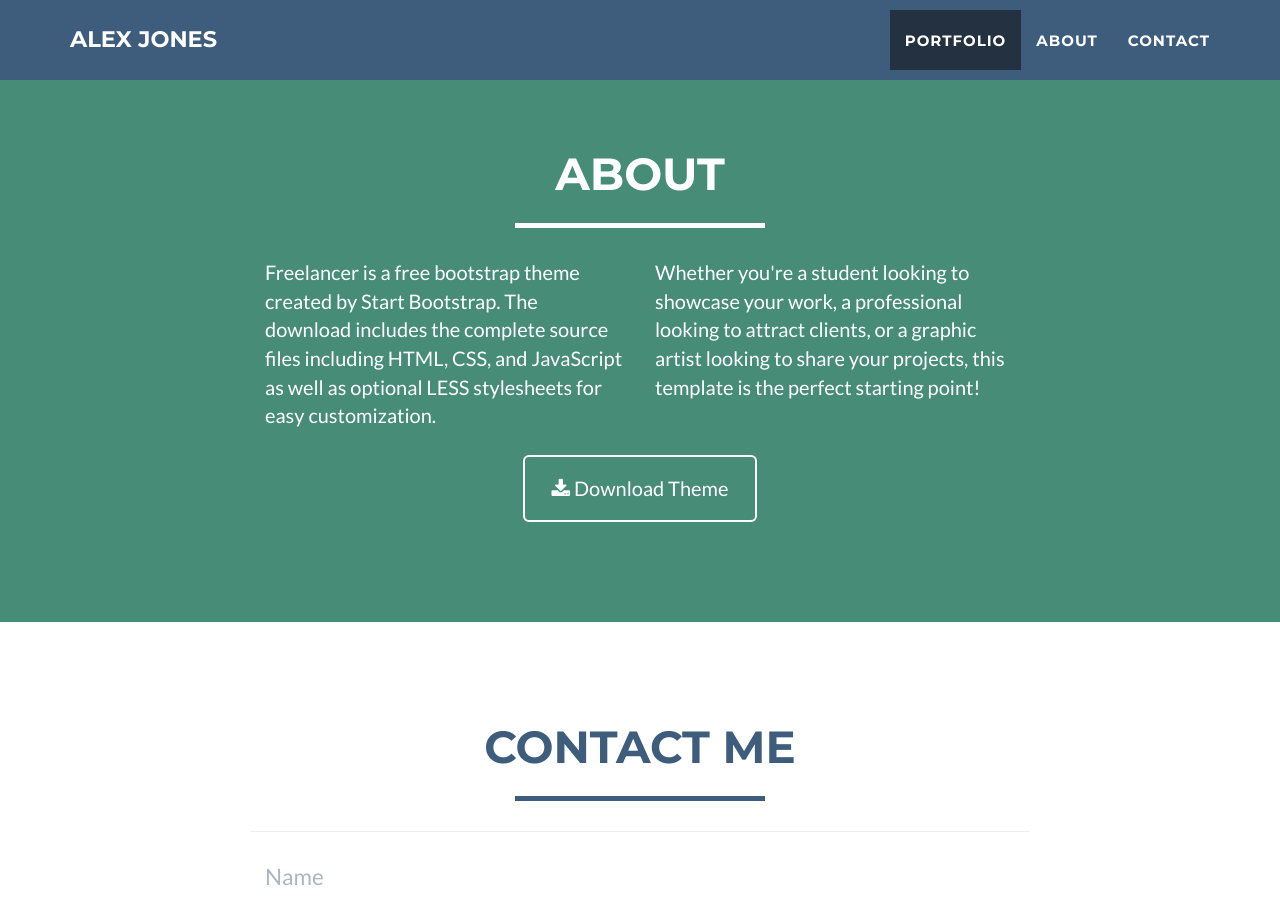
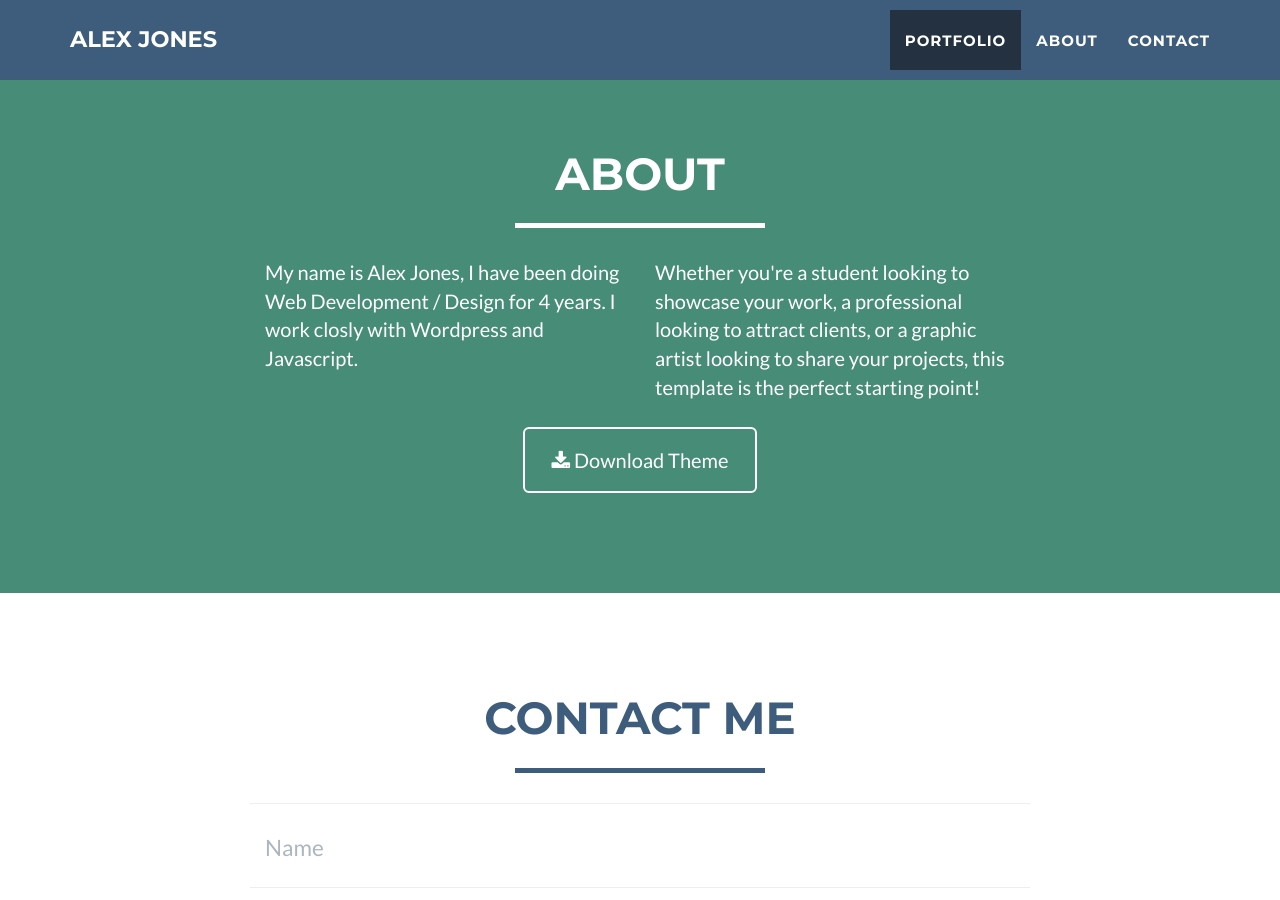
Before and after one commit to killerkoda13/killerkoda13.github.io, a Jekyll site: the page built from index.html, in a window 1280 px wide and 900 px high, scrolled down 1616 px. Built offline with Jekyll 4.4.1, drawn with Linux system fonts in a browser that asks for light colours.

Commit message:
about.html updated

```diff
--- a/_includes/about.html
+++ b/_includes/about.html
@@ -9,7 +9,7 @@
             </div>
             <div class="row">
                 <div class="col-lg-4 col-lg-offset-2">
-                    <p>Freelancer is a free bootstrap theme created by Start Bootstrap. The download includes the complete source files including HTML, CSS, and JavaScript as well as optional LESS stylesheets for easy customization.</p>
+                    <p>My name is Alex Jones, I have been doing Web Development / Design for 4 years. I work closly with Wordpress and Javascript.</p>
                 </div>
                 <div class="col-lg-4">
                     <p>Whether you're a student looking to showcase your work, a professional looking to attract clients, or a graphic artist looking to share your projects, this template is the perfect starting point! </p>
```
